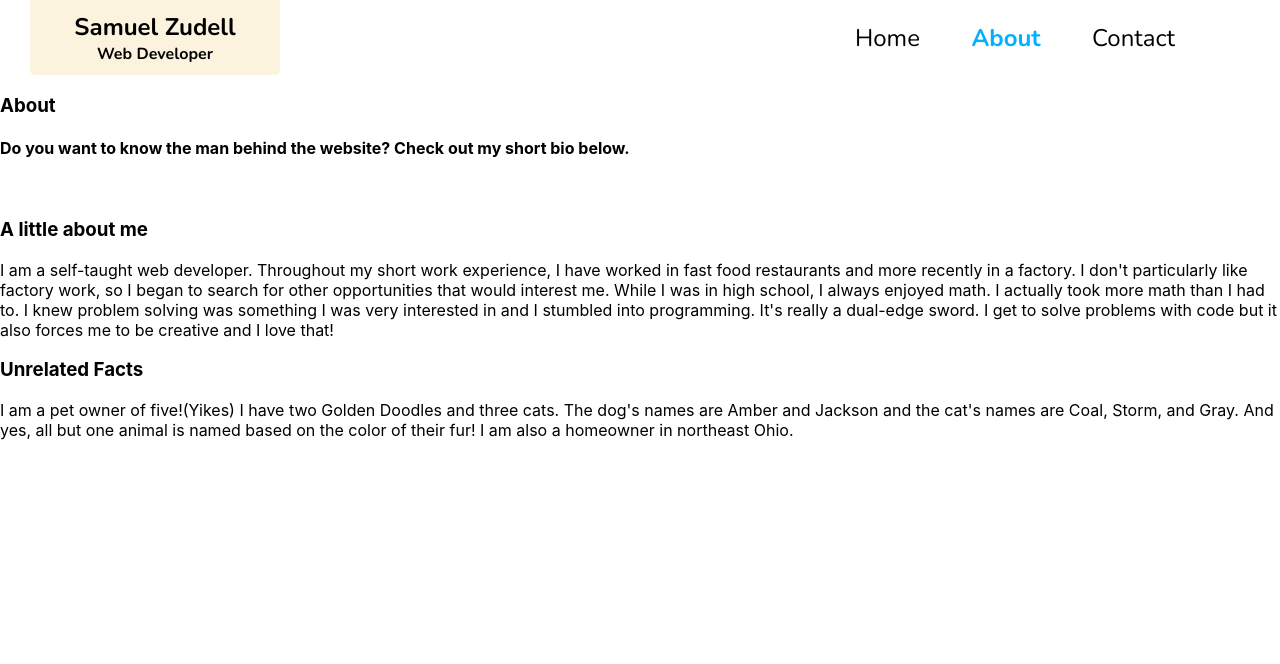
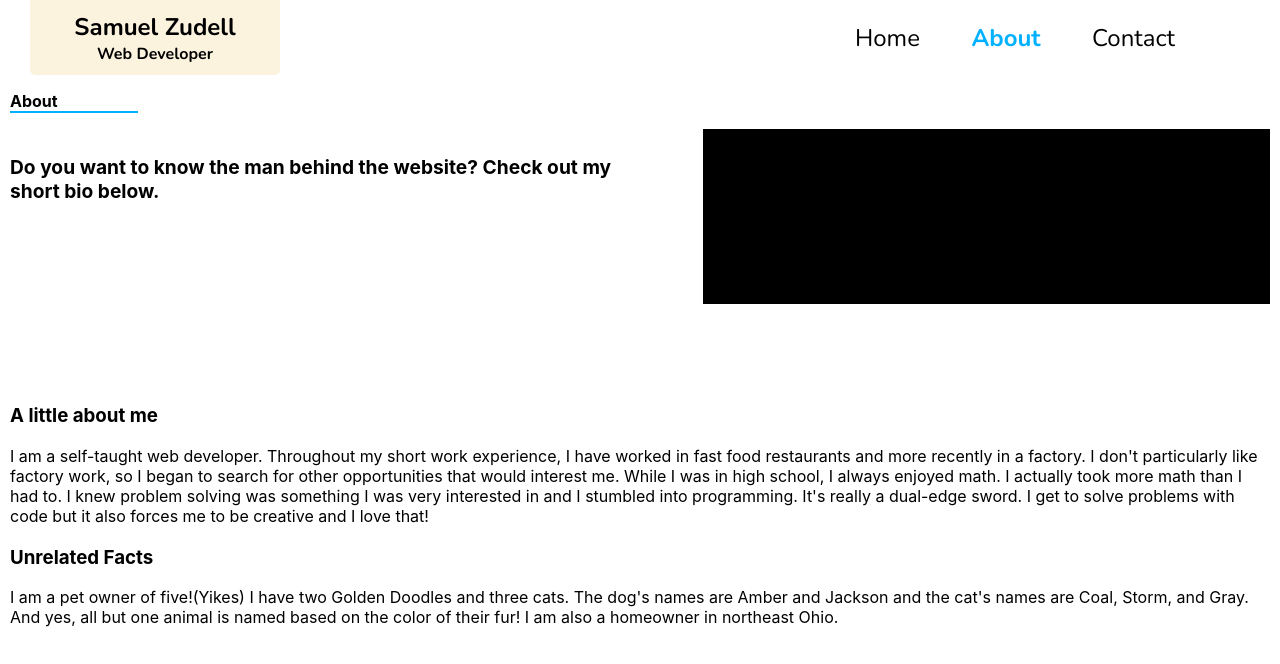
Before and after one commit to Saltysam101/samzudell, a React (Create React App) app: page /about in a window 1280 px wide. Shown: the top 664 px of the page. Built offline with nearby package versions, Linux system fonts and the light colour scheme.

Commit message:
added breakpoints for about component

```diff
--- a/src/components/about.js
+++ b/src/components/about.js
@@ -1,13 +1,15 @@
 import React, { Component } from 'react'
+
+import '../styles/about.css';
 
 export default class About extends Component {
     render() {
         return (
             <div>
+                <h3 className="about-section-title">About</h3>
                 <div className="about-hero">
-                    <h3>About</h3>
-                    <h4>Do you want to know the man behind the website? Check out my short bio below.</h4>
-                    <img src="" alt=""/>
+                    <h4 className="about-hero-stmt">Do you want to know the man behind the website? Check out my short bio below.</h4>
+                    <div className="me" src="" alt=""></div>
                </div>
 
                <div className="about-me">
--- /dev/null
+++ b/src/styles/about.css
@@ -0,0 +1,67 @@
+.about-hero{
+    height: 40vh;
+    margin: 0 10px;
+}
+
+.about-section-title{
+    border-bottom: #00B1FF 2px solid;
+    width: 10%;
+    font-size: 1em;
+    margin-left: 10px;
+}
+
+.about-hero-stmt{
+    width: 85%;
+    font-size: 1.2em;
+}
+
+.me{
+    height: 200px;
+    width: 90%;
+    background-color: black;
+    margin: 0 auto;
+}
+
+.about-me{
+    margin: 150px 10px 0 10px;
+}
+
+.unrelated-facts{
+    margin: 20px 10px 20px 10px;
+}
+
+@media only screen and (min-width: 550px){
+    .me{
+        height: 300px;
+    }
+
+    .about-me{
+        margin-top: 200px;
+    }
+}
+
+@media only screen and (min-width: 650px){
+    .about-hero{
+        display: flex;
+        height: 25vh;
+    }
+
+    .about-hero-stmt{
+        width: 50%;
+    }
+
+    .me{
+        width: 45%;
+        height: 175px;
+        margin: 0;
+        margin-left: auto;
+    }
+
+    .about-me{
+        margin-top: 75px;
+    }
+}
+
+@media only screen and (min-width: 750px){
+
+}
```
